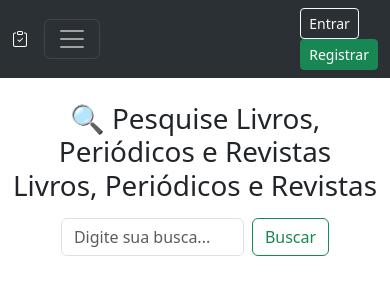
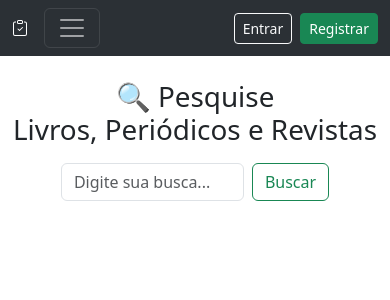
Before and after one commit to LUANSSA/LibraTech, a Django app: page / in a window 390 px wide. Shown: the top 300 px of the page. Run offline with Django 5.2, Linux system fonts and the light colour scheme.

Commit message:
💄 CSS (UI): Título da pesquisa na home e navegação

```diff
--- a/core/templates/core/base.html
+++ b/core/templates/core/base.html
@@ -97,7 +97,7 @@
             </div>
 
             <!-- Menu Botões Login e Registrar no canto direito / Logout -->
-            <ul class="navbar-nav ms-auto">
+            <ul class="d-flex flex-row navbar-nav ms-auto">
                 {% if user.is_authenticated %}
                     <li class="nav-item me-2">
                         <a class="btn btn-outline-light btn-sm" href="{% url 'painel_sair' %}">Sair</a>
--- a/core/templates/core/home.html
+++ b/core/templates/core/home.html
@@ -13,7 +13,7 @@ Acervo - Itens
     {% comment %} Título {% endcomment %}
     <h1 class="mb-3 text-center">
         🔍 Pesquise
-        <span class="d-md-inline-block">Livros, Periódicos e Revistas</span>
+        <span class="d-none d-md-inline-block">Livros, Periódicos e Revistas</span>
         <span class="d-md-none"><br>Livros, Periódicos e Revistas</span>
     </h1>
 
```
